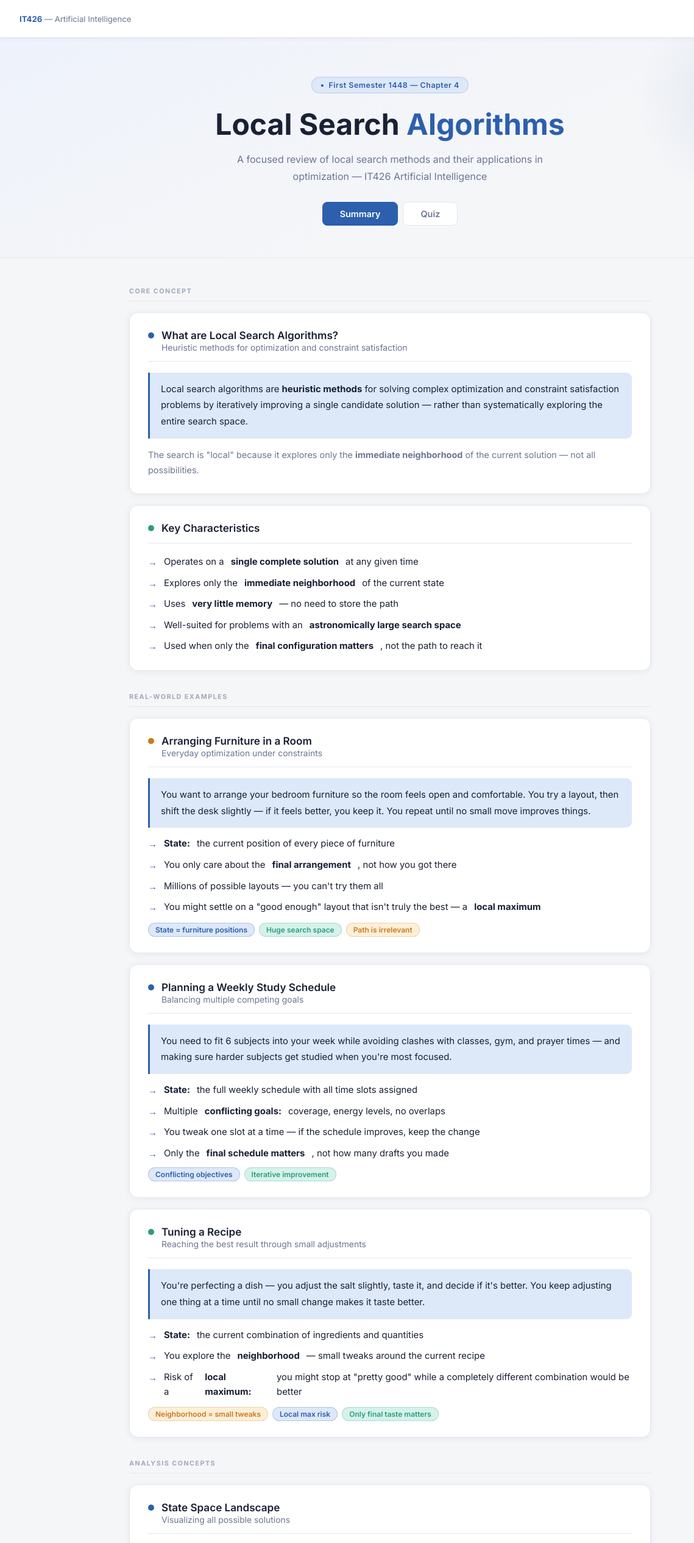
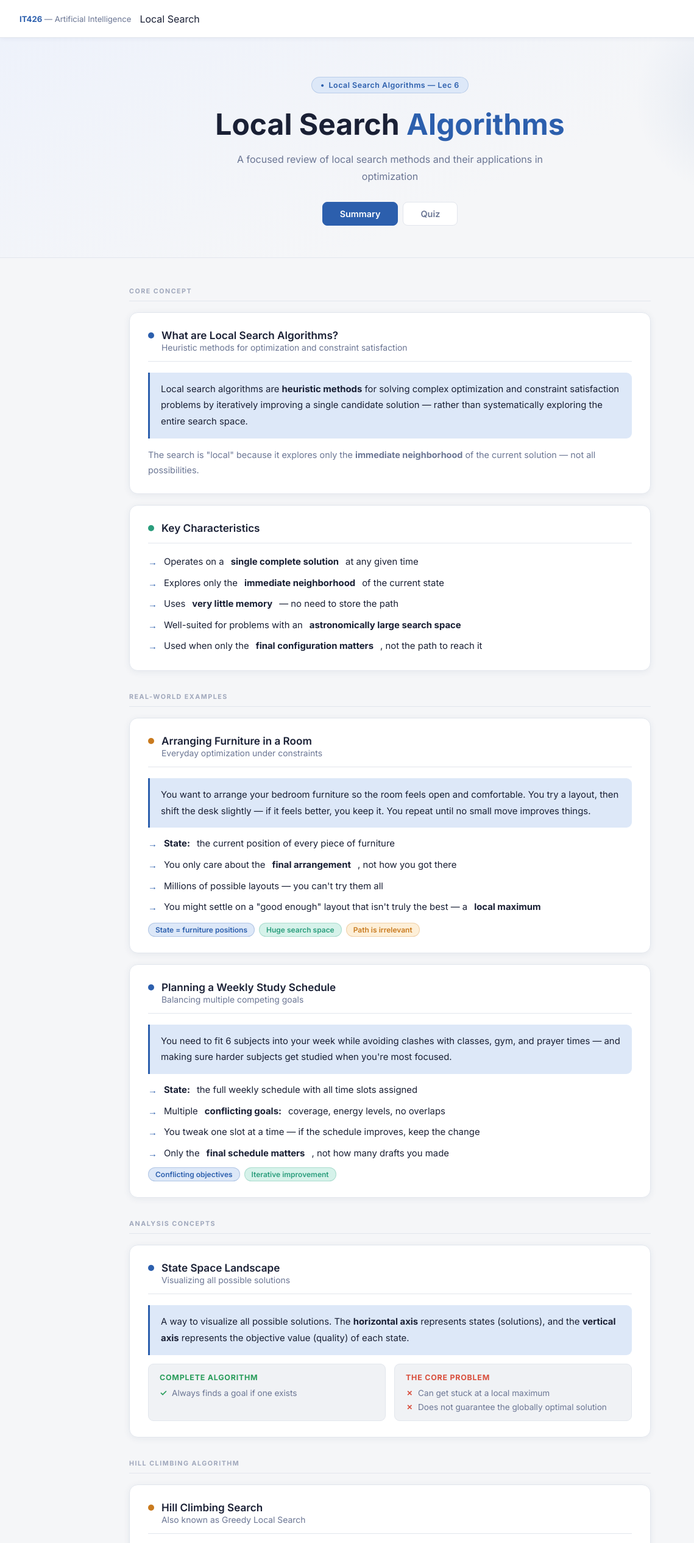
Before and after one commit to FajerAlamro/IT426-Lec6, a plain HTML site: page index.html in a window 1280 px wide. Shown: the top 2530 px of the page at 61% size, 0-1139 px from the left. Drawn offline with Linux system fonts and the light colour scheme.

Commit message:
Update index.html

```diff
--- a/index.html
+++ b/index.html
@@ -244,7 +244,7 @@
 
 <nav>
   <div class="nav-left">
-    <div class="nav-brand"><span>IT426</span> — Artificial Intelligence</div>
+    <div class="nav-brand"><span>IT426</span> — Artificial Intelligence</div><span>Local Search</span>
   </div>
   <div class="nav-right">
     <img src="images/ksu.png" alt="KSU" class="nav-logo" onerror="this.style.display='none'">
@@ -254,9 +254,9 @@
 <!-- ══════════════════ SUMMARY ══════════════════ -->
 <div id="summary-section" class="section active">
   <div class="hero">
-    <div class="hero-badge">First Semester 1448 — Chapter 4</div>
+    <div class="hero-badge">Local Search Algorithms — Lec 6</div>
     <h1>Local Search <em>Algorithms</em></h1>
-    <p>A focused review of local search methods and their applications in optimization — IT426 Artificial Intelligence</p>
+    <p>A focused review of local search methods and their applications in optimization</p>
     <div class="hero-tabs">
       <button class="hero-tab active" onclick="showSection('summary',this)">Summary</button>
       <button class="hero-tab" onclick="showSection('quiz',this)">Quiz</button>
@@ -345,29 +345,6 @@
       </div>
     </div>
 
-    <div class="card">
-      <div class="card-header">
-        <div class="card-icon green"></div>
-        <div>
-          <h2>Tuning a Recipe</h2>
-          <h3>Reaching the best result through small adjustments</h3>
-        </div>
-      </div>
-      <div class="def-box">
-        You're perfecting a dish — you adjust the salt slightly, taste it, and decide if it's better. You keep adjusting one thing at a time until no small change makes it taste better.
-      </div>
-      <ul class="check-list" style="margin-top:12px;">
-        <li><strong>State:</strong> the current combination of ingredients and quantities</li>
-        <li>You explore the <strong>neighborhood</strong> — small tweaks around the current recipe</li>
-        <li>Risk of a <strong>local maximum:</strong> you might stop at "pretty good" while a completely different combination would be better</li>
-      </ul>
-      <div class="tags" style="margin-top:12px;">
-        <span class="tag orange">Neighborhood = small tweaks</span>
-        <span class="tag blue">Local max risk</span>
-        <span class="tag green">Only final taste matters</span>
-      </div>
-    </div>
-
     <div class="section-label" style="margin-top:36px;">Analysis Concepts</div>
 
     <div class="card">
@@ -413,7 +390,6 @@
         <li>Modifies the current state to try to improve it</li>
         <li>Picks the <strong>first better neighbor</strong> — does not compare all neighbors</li>
         <li>Terminates at any peak — local OR global maximum</li>
-        <li><strong>Not complete</strong> and <strong>not optimal</strong> in general</li>
       </ul>
     </div>
 
@@ -425,7 +401,7 @@
       <ul class="check-list">
         <li><strong>Local Maximum:</strong> A peak better than all its neighbors but NOT the global optimum — the algorithm stops and never finds the best solution</li>
         <li><strong>Plateau:</strong> A flat area where all neighbors have equal value — no clear direction to move</li>
-        <li><strong>Ridge:</strong> A sequence of local maxima difficult to navigate with simple steps</li>
+        <li><strong>Ridge:</strong> A sequence of local maximum difficult to navigate with simple steps</li>
       </ul>
     </div>
 
@@ -588,11 +564,11 @@ const Qs = [
     opts: [
       'Run 2 found the global maximum — value 89 is always the best possible',
       'Hill Climbing is non-deterministic so results vary randomly',
-      'The starting state affects the result — different starts can lead to different local maxima',
+      'The starting state affects the result — different starts can lead to different local maximum',
       'Run 1 made an error — Hill Climbing always finds the same solution'
     ],
     answer: 2,
-    explain: 'Hill Climbing is sensitive to its starting state. Different starts explore different neighborhoods and can get trapped at different local maxima. Neither result is guaranteed to be the global best — Run 2 just happened to start closer to a better solution.'
+    explain: 'Hill Climbing is sensitive to its starting state. Different starts explore different neighborhoods and can get trapped at different local maximum. Neither result is guaranteed to be the global best — Run 2 just happened to start closer to a better solution.'
   },
 
   // Q4 ── Theory HARD: plateau behavior
@@ -650,7 +626,7 @@ const Qs = [
     kind: 'landscape',
     pts:   [0.20, 0.42, 0.65, 0.80, 0.68, 0.50, 0.72, 0.88],
     agent: 3,
-    text: 'Hill Climbing stopped at point 3 (0.80). Point 7 has value 0.88. Is point 3 a local max or global max?',
+    text: 'Hill Climbing stopped at point 3 (0.80). Point 7 has value 0.88. Is point 3 a local maximum or global maximum?',
     opts: ['Global Maximum — it is the highest point', 'Plateau — neighbors are equal', 'Local Maximum — a better solution exists at point 7', 'Ridge — cannot navigate further'],
     answer: 2,
     explain: 'Local Maximum — point 3 (0.80) beats its immediate neighbors (0.65 and 0.68), so Hill Climbing stops. But point 7 (0.88) is the global best. The algorithm is stuck and cannot see beyond its local neighborhood.'
@@ -676,7 +652,7 @@ const Qs = [
     text: 'Given that Hill Climbing is neither complete nor optimal, why is it still widely used for real-world problems like network design and chip layout?',
     opts: [
       'It is the only algorithm that works on continuous optimization problems',
-      'The search space is small enough that local maxima are not a real concern',
+      'The search space is small enough that local maximum are not a real concern',
       'For massive problems, finding a good-enough solution quickly matters more than guaranteeing the global best',
       'Modern computers can run it enough times to always find the global optimum'
     ],
```
